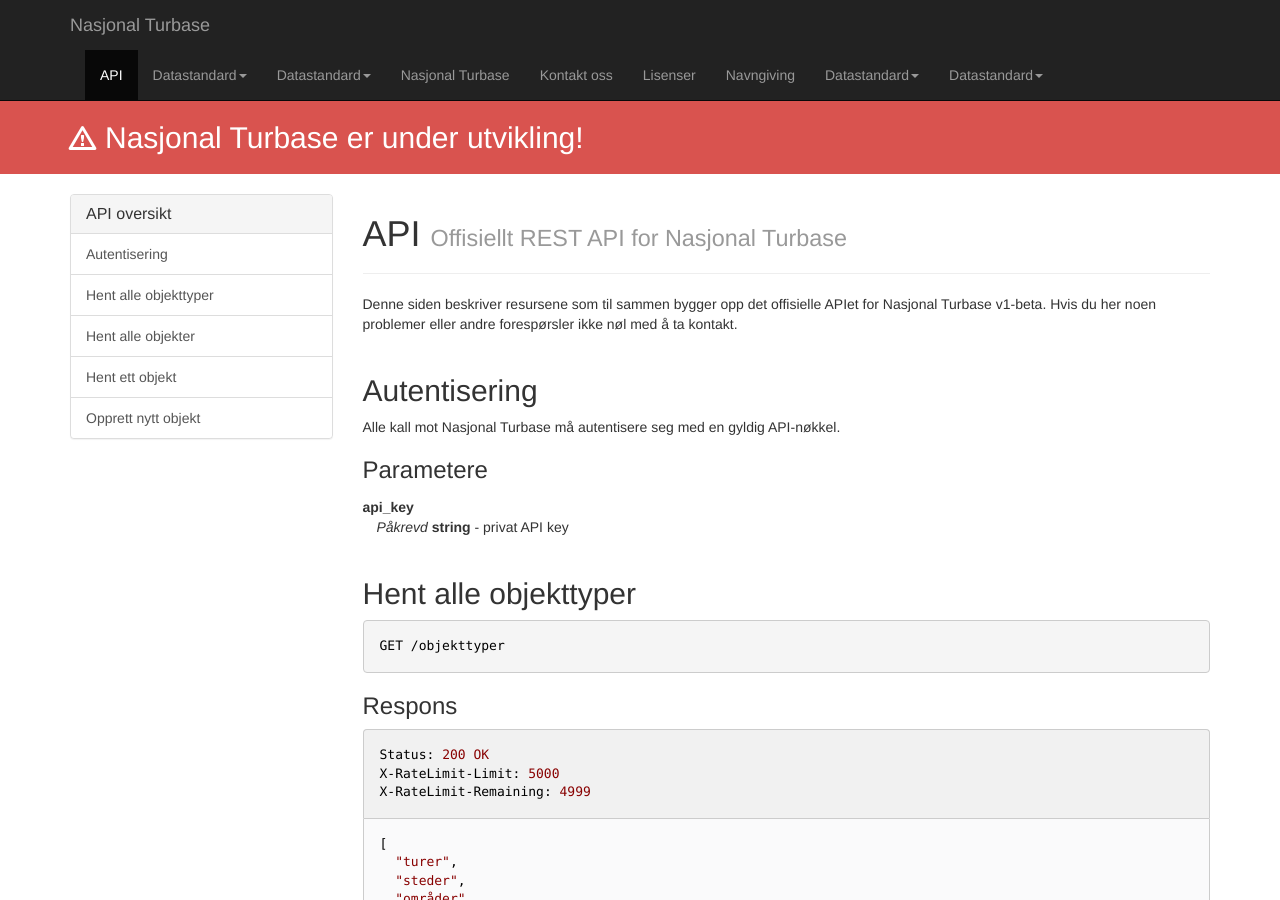
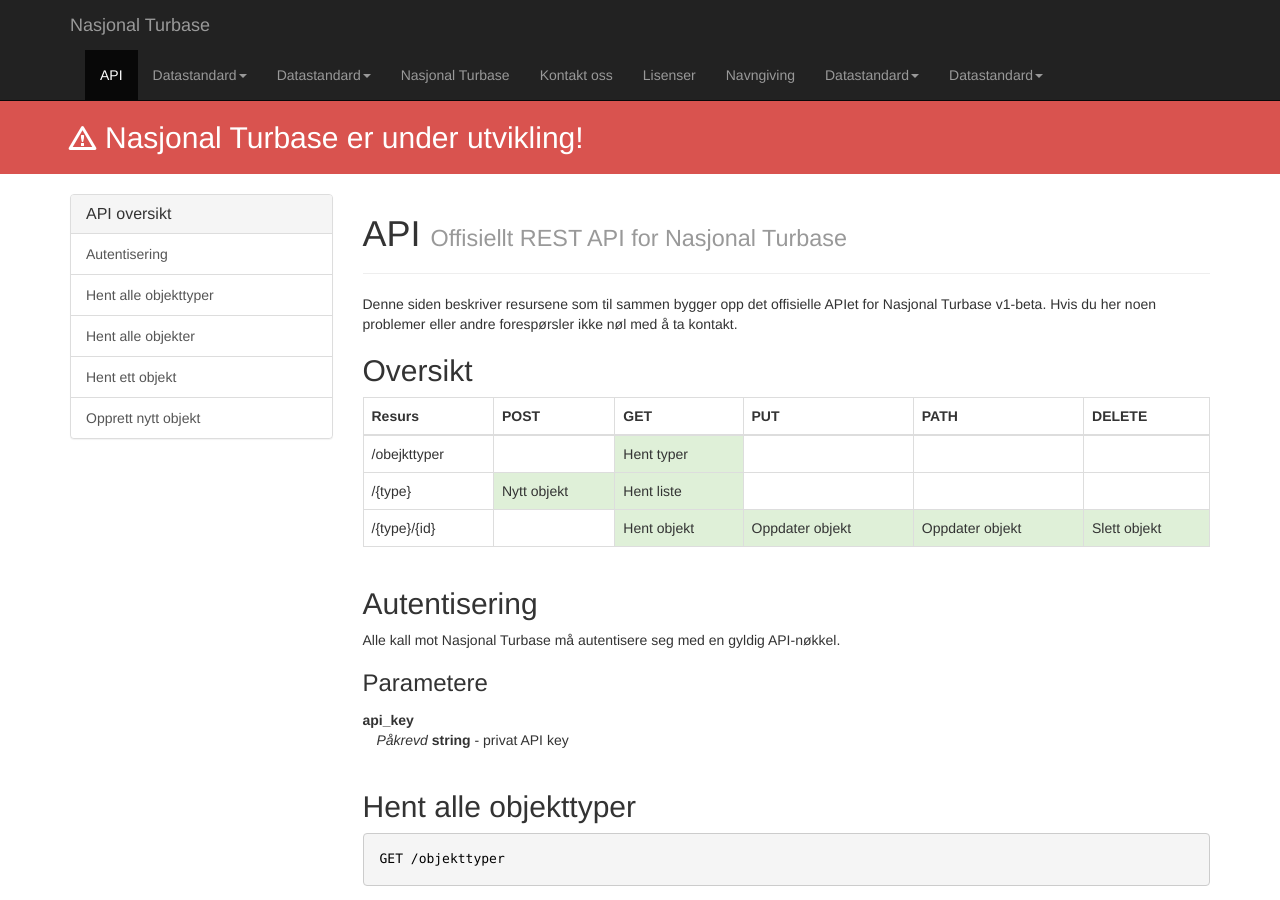
Before and after one commit to Turbasen/www.nasjonalturbase.no, a Jekyll site: the page built from api.html, in a window 1280 px wide and 900 px high. Built offline with Jekyll 4.4.1, drawn with Linux system fonts in a browser that asks for light colours; nearby versions of some CDN libraries; Markdown is read by kramdown in place of the engine named in the settings.

Commit message:
Add quick API endpoint overview

```diff
--- a/api.html
+++ b/api.html
@@ -8,6 +8,47 @@
 <p>Denne siden beskriver resursene som til sammen bygger opp det offisielle APIet
 for Nasjonal Turbase v1-beta. Hvis du her noen problemer eller andre
 forespørsler ikke nøl med å ta kontakt.</p>
+
+<h2>Oversikt</h2>
+
+<table class="table table-bordered">
+  <thead>
+    <tr>
+      <th>Resurs</th>
+      <th>POST</th>
+      <th>GET</th>
+      <th>PUT</th>
+      <th>PATH</th>
+      <th>DELETE</th>
+    </tr>
+  </thead>
+  <tbody>
+    <tr>
+      <td>/obejkttyper</td>
+      <td></td>
+      <td class="success">Hent typer</td>
+      <td></td>
+      <td></td>
+      <td></td>
+    </tr>
+    <tr>
+      <td>/{type}</td>
+      <td class="success">Nytt objekt</td>
+      <td class="success">Hent liste</td>
+      <td></td>
+      <td></td>
+      <td></td>
+    </tr>
+    <tr>
+      <td>/{type}/{id}</td>
+      <td></td>
+      <td class="success">Hent objekt</td>
+      <td class="success">Oppdater objekt</td>
+      <td class="success">Oppdater objekt</td>
+      <td class="success">Slett objekt</td>
+    </tr>
+  </body>
+</table>
 
 {% for api in site.data.api %}
   <h2 class="title" id="{{ api.anchor }}">
```
